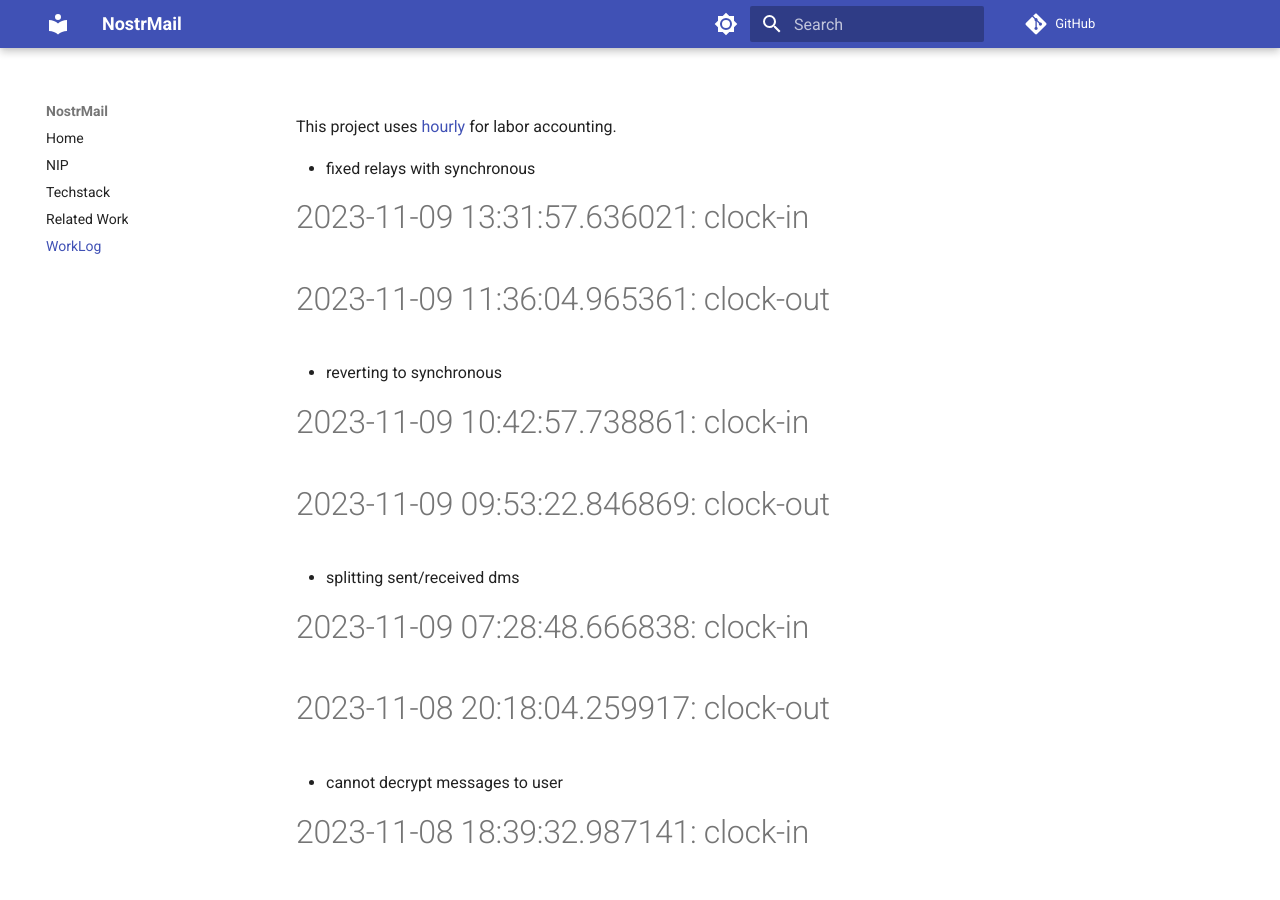
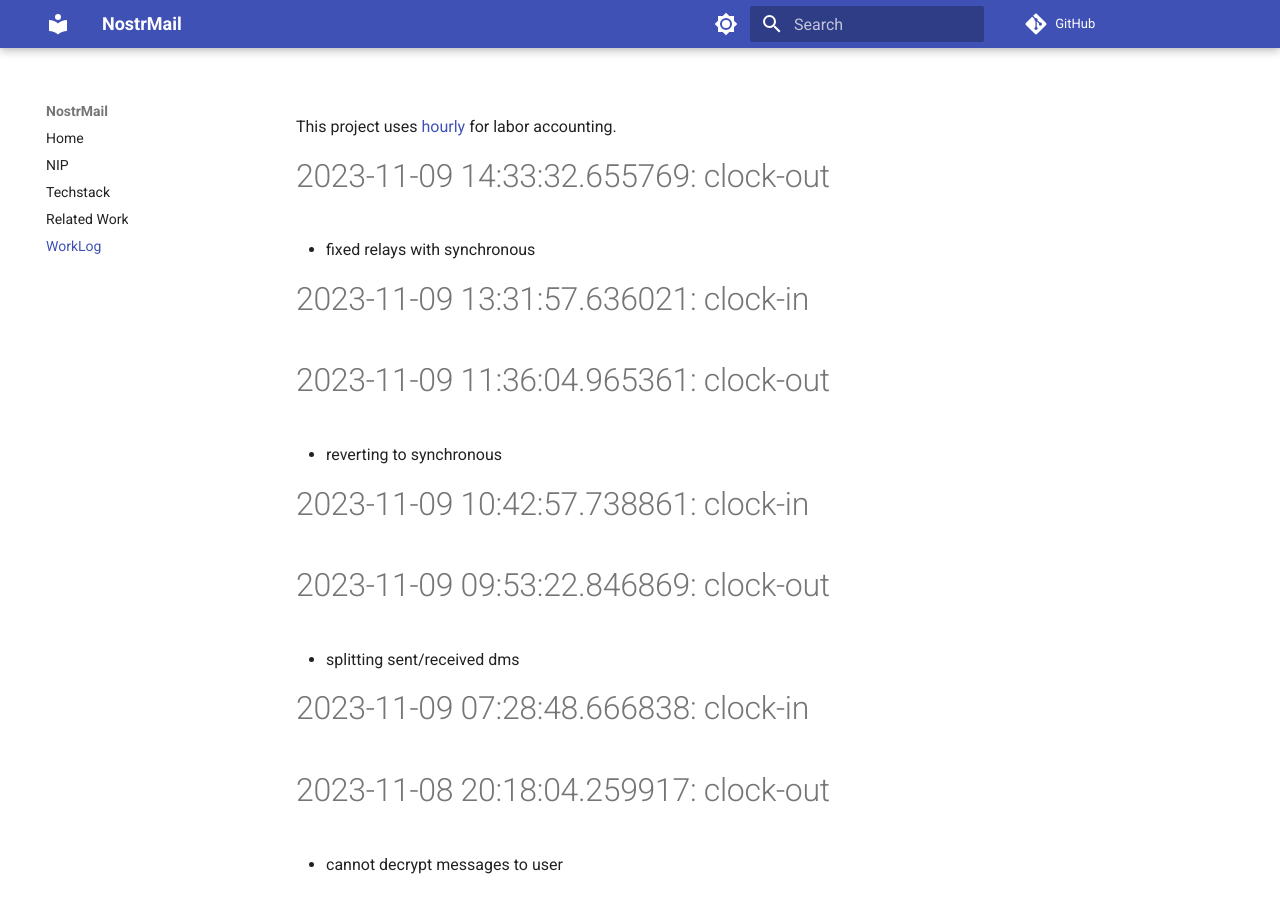
Before and after one commit to asherp/nostr-mail, an MkDocs documentation site: the page built from docs/WorkLog.md, in a window 1280 px wide and 900 px high. Built offline with MkDocs 1.6.1 and Material for MkDocs 9.7.7, drawn with Linux system fonts in a browser that asks for light colours; comment, search, counter and statistics services are not loaded.

Commit message:
clock-out

```diff
--- a/WorkLog.md
+++ b/WorkLog.md
@@ -1,3 +1,5 @@
+# 2023-11-09 14:33:32.655769: clock-out
+
 * fixed relays with synchronous
 
 # 2023-11-09 13:31:57.636021: clock-in
```
